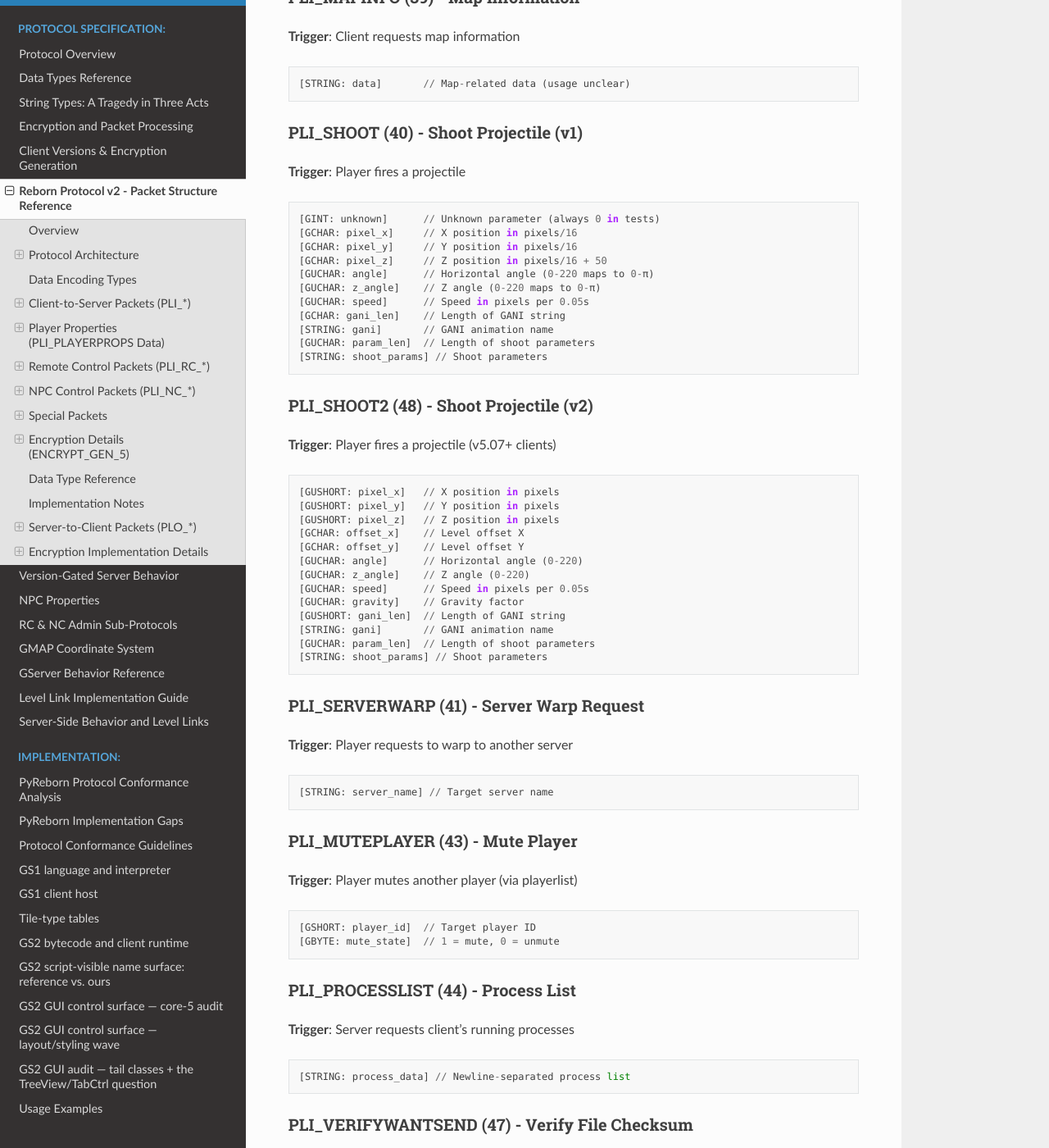
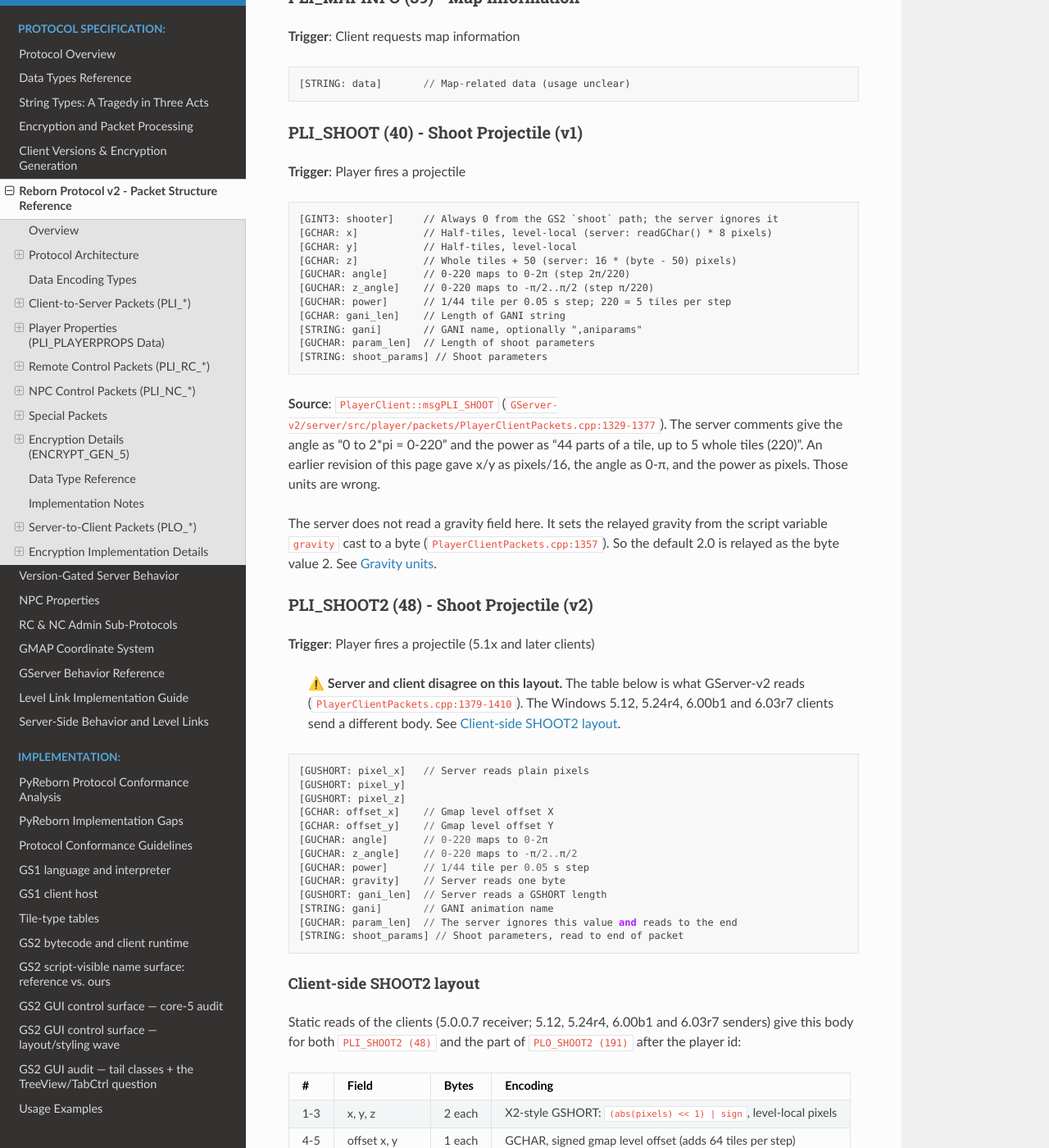
Before and after one commit to hosler/reborn-protocol-docs, a Sphinx documentation site: the page built from docs/protocol/packet-structures.md, in a window 1280 px wide and 1400 px high, scrolled down 9232 px. Shown: the whole window at 82% size. Built offline with Sphinx 7.4.7 and the Read the Docs theme 3.1.0, drawn with Linux system fonts in a browser that asks for light colours; some of the changed text lies outside the part shown.

Commit message:
Shoot packets: fix units and document both SHOOT bodies
PLI_SHOOT gave x/y as pixels/16, the angle as 0-pi and power as pixels;
the server reads half-tiles, 0-2pi and 1/44 tile. PLO_SHOOT and PLO_SHOOT2
bodies now come from constructShootV1/V2. Adds the client-side SHOOT2
layout (2-byte gravity, X2 positions, GCHAR gani length) and the three
gravity units the server uses.

Co-Authored-By: Claude Opus 5.5 <noreply@anthropic.com>
Claude-Session: https://claude.ai/code/session_01UG2SqjaqQT1odsYRASRQct

````diff
--- a/docs/protocol/packet-structures.md
+++ b/docs/protocol/packet-structures.md
@@ -372,36 +372,87 @@ byte after the sender player ID.
 ### PLI_SHOOT (40) - Shoot Projectile (v1)
 **Trigger**: Player fires a projectile
 ```
-[GINT: unknown]      // Unknown parameter (always 0 in tests)
-[GCHAR: pixel_x]     // X position in pixels/16
-[GCHAR: pixel_y]     // Y position in pixels/16
-[GCHAR: pixel_z]     // Z position in pixels/16 + 50
-[GUCHAR: angle]      // Horizontal angle (0-220 maps to 0-π)
-[GUCHAR: z_angle]    // Z angle (0-220 maps to 0-π)
-[GUCHAR: speed]      // Speed in pixels per 0.05s
+[GINT3: shooter]     // Always 0 from the GS2 `shoot` path; the server ignores it
+[GCHAR: x]           // Half-tiles, level-local (server: readGChar() * 8 pixels)
+[GCHAR: y]           // Half-tiles, level-local
+[GCHAR: z]           // Whole tiles + 50 (server: 16 * (byte - 50) pixels)
+[GUCHAR: angle]      // 0-220 maps to 0-2π (step 2π/220)
+[GUCHAR: z_angle]    // 0-220 maps to -π/2..π/2 (step π/220)
+[GUCHAR: power]      // 1/44 tile per 0.05 s step; 220 = 5 tiles per step
 [GCHAR: gani_len]    // Length of GANI string
-[STRING: gani]       // GANI animation name
+[STRING: gani]       // GANI name, optionally ",aniparams"
 [GUCHAR: param_len]  // Length of shoot parameters
 [STRING: shoot_params] // Shoot parameters
 ```
+**Source**: `PlayerClient::msgPLI_SHOOT`
+(`GServer-v2/server/src/player/packets/PlayerClientPackets.cpp:1329-1377`). The server
+comments give the angle as "0 to 2*pi = 0-220" and the power as "44 parts of a tile, up
+to 5 whole tiles (220)". An earlier revision of this page gave x/y as pixels/16, the
+angle as 0-π, and the power as pixels. Those units are wrong.
+
+The server does not read a gravity field here. It sets the relayed gravity from the
+script variable `gravity` cast to a byte (`PlayerClientPackets.cpp:1357`). So the
+default 2.0 is relayed as the byte value 2. See [Gravity units](#shoot-gravity-units).
 
 ### PLI_SHOOT2 (48) - Shoot Projectile (v2)
-**Trigger**: Player fires a projectile (v5.07+ clients)
-```
-[GUSHORT: pixel_x]   // X position in pixels
-[GUSHORT: pixel_y]   // Y position in pixels
-[GUSHORT: pixel_z]   // Z position in pixels
-[GCHAR: offset_x]    // Level offset X
-[GCHAR: offset_y]    // Level offset Y
-[GUCHAR: angle]      // Horizontal angle (0-220)
-[GUCHAR: z_angle]    // Z angle (0-220)
-[GUCHAR: speed]      // Speed in pixels per 0.05s
-[GUCHAR: gravity]    // Gravity factor
-[GUSHORT: gani_len]  // Length of GANI string
+**Trigger**: Player fires a projectile (5.1x and later clients)
+
+> ⚠️ **Server and client disagree on this layout.** The table below is what GServer-v2
+> reads (`PlayerClientPackets.cpp:1379-1410`). The Windows 5.12, 5.24r4, 6.00b1 and
+> 6.03r7 clients send a different body. See
+> [Client-side SHOOT2 layout](#client-side-shoot2-layout).
+
+```
+[GUSHORT: pixel_x]   // Server reads plain pixels
+[GUSHORT: pixel_y]
+[GUSHORT: pixel_z]
+[GCHAR: offset_x]    // Gmap level offset X
+[GCHAR: offset_y]    // Gmap level offset Y
+[GUCHAR: angle]      // 0-220 maps to 0-2π
+[GUCHAR: z_angle]    // 0-220 maps to -π/2..π/2
+[GUCHAR: power]      // 1/44 tile per 0.05 s step
+[GUCHAR: gravity]    // Server reads one byte
+[GUSHORT: gani_len]  // Server reads a GSHORT length
 [STRING: gani]       // GANI animation name
-[GUCHAR: param_len]  // Length of shoot parameters
-[STRING: shoot_params] // Shoot parameters
-```
+[GUCHAR: param_len]  // The server ignores this value and reads to the end
+[STRING: shoot_params] // Shoot parameters, read to end of packet
+```
+
+#### Client-side SHOOT2 layout
+
+Static reads of the clients (5.0.0.7 receiver; 5.12, 5.24r4, 6.00b1 and 6.03r7 senders)
+give this body for both `PLI_SHOOT2 (48)` and the part of `PLO_SHOOT2 (191)` after the
+player id:
+
+| # | Field | Bytes | Encoding |
+|---|---|---|---|
+| 1-3 | x, y, z | 2 each | X2-style GSHORT: `(abs(pixels) << 1) \| sign`, level-local pixels |
+| 4-5 | offset x, y | 1 each | GCHAR, signed gmap level offset (adds 64 tiles per step) |
+| 6 | angle | 1 | GCHAR, step 2π/220 |
+| 7 | zangle | 1 | GCHAR, `b × π/220 − π/2` |
+| 8 | power | 1 | GCHAR, `b / 44` |
+| 9 | gravity | **2** | X2-style GSHORT, value `/ 256` |
+| 10 | gani | 1 + n | **GCHAR** length, then `gani[,aniparams]` |
+| 11 | shoot params | 1 + n | GCHAR length, then the string; optional at end of packet |
+
+The GServer-v2 gravity byte plus GSHORT gani length is 3 bytes, and the client gravity
+GSHORT plus GCHAR gani length is also 3 bytes. So the later fields stay aligned, but
+the positions and the gravity decode differently. No lab test confirms the effect yet.
+Source: Graal_analysis
+[`protocol/shoot-5007.md`](https://github.com/squirelworks/Graal_analysis/blob/main/protocol/shoot-5007.md)
+(static reads, not lab-tested).
+
+#### Shoot gravity units
+
+GServer-v2 uses three different gravity units:
+
+| Path | Gravity sent in `PLO_SHOOT2` | Source |
+|---|---|---|
+| `PLI_SHOOT (40)` relay | script `gravity` cast to a byte (2.0 → 2) | `PlayerClientPackets.cpp:1357` |
+| `PLI_SHOOT2 (48)` relay | the received byte, unchanged; the NPC-server hook divides it by 16 | `PlayerClientPackets.cpp:1392,1406` |
+| NPC-server shot | `gravity * 16` (2.0 → 32) | `GServer-v2/server/src/Server.cpp:2532` |
+
+The clients read so far use a fourth form: the 2-byte ×256 value above.
 
 ### PLI_SERVERWARP (41) - Server Warp Request
 **Trigger**: Player requests to warp to another server
@@ -1663,13 +1714,21 @@ version gate and send site. `IEnums.h` has a maintainer comment: `// Unhandled b
 ### PLO_SHOOT (175) - Shoot Projectile (v1, < CLVER_5_07)
 **Trigger**: Projectile broadcast to clients below `CLVER_5_07`. See
 [Version-Gated Behavior](version-gated-behavior.md#projectiles-plo_shoot-vs-plo_shoot2).
-The server builds the packet with `newPacket.constructShootV1()`
-(`Server.cpp:2283-2292`) and prefixes it with `[GSHORT: owner_id]`. This document does
-not independently derive the exact `constructShootV1()` field layout. `IEnums.h` has
-this comment: `// Unhandled by 6.037.`
+`IEnums.h` has this comment: `// Unhandled by 6.037.`
+
+`ShootPacketWrapper::constructShootV1()`
+(`GServer-v2/server/src/player/Player.cpp:239-254`) builds the body:
 ```
 [GSHORT: owner_id]
-[SHOOT_DATA...]      // constructShootV1() body — format not documented here
+[GINT3: source]      // NPC id, or 0 for a player shot
+[GCHAR: x]           // (pixel_x % 1024) / 8 = level-local half-tiles
+[GCHAR: y]           // (pixel_y % 1024) / 8
+[GCHAR: z]           // pixel_z / 16 + 50
+[GCHAR: angle]
+[GCHAR: z_angle]
+[GCHAR: power]
+[GCHAR: gani_len][gani]
+[GCHAR: param_len][shoot_params]
 ```
 
 ### PLO_DISABLECLASSICMODE (176) - Disable Classic Mode
@@ -1762,14 +1821,29 @@ form), sent via `NPC::sendMoveQueueToLevel`/`sendMoveQueueToPlayer` (`NPC.cpp:44
 ### PLO_SHOOT2 (191) - Shoot Projectile (v2, >= CLVER_5_07)
 **Trigger**: Projectile broadcast to clients at or above `CLVER_5_07`. See
 [Version-Gated Behavior](version-gated-behavior.md#projectiles-plo_shoot-vs-plo_shoot2).
-The server builds the packet with `newPacket.constructShootV2()`
-(`Server.cpp:2283-2292`) and prefixes it with `[GSHORT: owner_id]`. This document does
-not independently derive the exact `constructShootV2()` field layout. `IEnums.h` has
-this comment: "Valid message in 5.07 and 6.037. The code it uses is unique."
+`IEnums.h` has this comment: "Valid message in 5.07 and 6.037. The code it uses is unique."
+
+`ShootPacketWrapper::constructShootV2()`
+(`GServer-v2/server/src/player/Player.cpp:256-273`) builds the body:
 ```
 [GSHORT: owner_id]
-[SHOOT_DATA...]      // constructShootV2() body — format not documented here
-```
+[GSHORT: pixel_x]    // plain GSHORT
+[GSHORT: pixel_y]
+[GSHORT: pixel_z]
+[BYTE: offset_x + 32]
+[BYTE: offset_y + 32]
+[GCHAR: angle]
+[GCHAR: z_angle]
+[GCHAR: power]
+[GCHAR: gravity]     // see the gravity units table under PLI_SHOOT2
+[GSHORT: gani_len][gani]
+[GCHAR: param_len][shoot_params]
+```
+
+> ⚠️ The 5.0.0.7 client reads x/y/z and gravity in a different form. See
+> [Client-side SHOOT2 layout](#client-side-shoot2-layout). With the server body, a static
+> read predicts positions at half value (an odd value flips the sign) and gravity at 4×
+> the intended value for gani names under 128 bytes. No lab test confirms this yet.
 
 ### PLO_RESETCLIENT (194) - Clear Weapons
 **Trigger**: Remove all weapons from player
````
